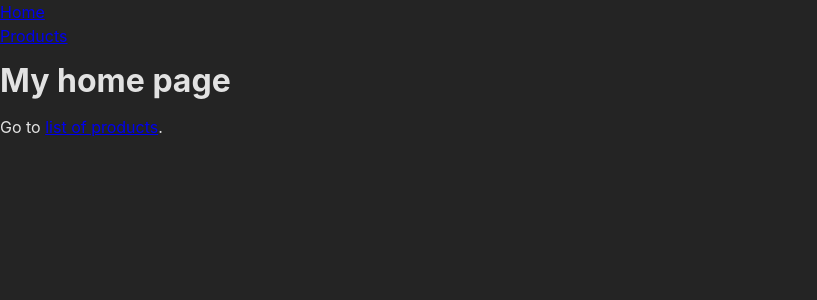
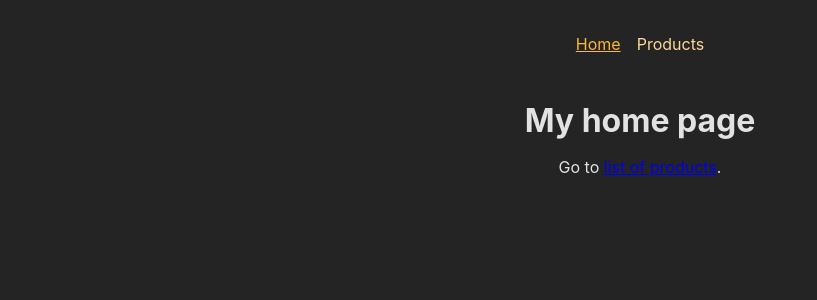
Before and after one commit to ch-ratnaji/21-spa, a React (Create React App) app: page / in a window 1280 px wide. Shown: the top 300 px of the page, without its empty margins (0-817 px from the left). Built offline with nearby package versions, Linux system fonts and the light colour scheme.

Commit message:
NavLink replaced link in MainNavigation component add added className attribute to it but it takes a function instead of string and it recieves an object and we can destructure isActive property from it.

```diff
--- a/src/App.js
+++ b/src/App.js
@@ -2,11 +2,13 @@ import { createBrowserRouter, RouterProvider } from "react-router-dom";
 import HomePage from "./pages/Home";
 import ProductsPage from "./pages/Products";
 import RootLayout from "./components/Root";
+import Errorpage from "./pages/Error";
 
 const router = createBrowserRouter([
   {
     path: "/",
     element: <RootLayout />,
+    errorElement: <Errorpage />,
     children: [
       { path: "/", element: <HomePage /> },
       { path: "/products", element: <ProductsPage /> },
--- a/src/components/MainNavigation.jsx
+++ b/src/components/MainNavigation.jsx
@@ -1,16 +1,32 @@
-import { Link } from "react-router-dom";
+import { NavLink } from "react-router-dom";
+import classes from "./MainNavigation.module.css";
 
 export default function MainNavigation() {
   return (
     <>
-      <header>
+      <header className={classes.header}>
         <nav>
-          <ul>
+          <ul className={classes.list}>
             <li>
-              <Link to="/">Home</Link>
+              <NavLink
+                to="/"
+                className={({ isActive }) =>
+                  isActive ? classes.active : undefined
+                }
+                end
+              >
+                Home
+              </NavLink>
             </li>
             <li>
-              <Link to="/products">Products</Link>
+              <NavLink
+                to="/products"
+                className={({ isActive }) =>
+                  isActive ? classes.active : undefined
+                }
+              >
+                Products
+              </NavLink>
             </li>
           </ul>
         </nav>
--- /dev/null
+++ b/src/components/MainNavigation.module.css
@@ -0,0 +1,23 @@
+.header {
+  max-width: 60rem;
+  margin: auto;
+  padding: 2rem;
+  display: flex;
+  justify-content: center;
+}
+
+.list {
+  display: flex;
+  gap: 1rem;
+}
+
+.list a {
+  text-decoration: none;
+  color: var(--color-primary-400);
+}
+
+.list a:hover,
+.list a.active {
+  color: var(--color-primary-800);
+  text-decoration: underline;
+}
--- a/src/components/Root.js
+++ b/src/components/Root.js
@@ -1,11 +1,14 @@
 import { Outlet } from "react-router-dom";
 import MainNavigation from "./MainNavigation";
+
 
 function RootLayout() {
     return (
         <>
             <MainNavigation />
-            <Outlet />
+            <main >
+                <Outlet />
+            </main>
         </>
     );
 }
--- a/src/index.css
+++ b/src/index.css
@@ -48,3 +48,8 @@ ul {
   margin: 0;
   padding: 0;
 }
+
+main {
+  margin: 2 rem;
+  text-align: center;
+}
--- /dev/null
+++ b/src/pages/Error.js
@@ -0,0 +1,15 @@
+import MainNavigation from "../components/MainNavigation";
+
+function Errorpage() {
+    return (
+        <>
+            <MainNavigation />
+            <main>
+                <h1>An error occured!</h1>
+                <p>Couldn't find this page</p>
+            </main>
+        </>
+    );
+}
+
+export default Errorpage;
```
